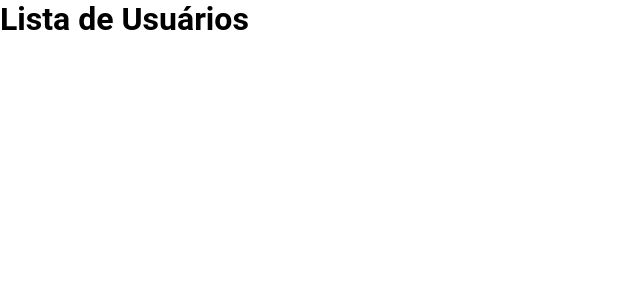
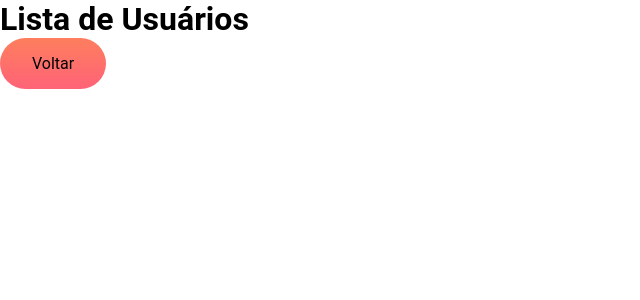
Before and after one commit to RABF1969/devclub-cadastro-usuarios, a React (Vite) app: page /lista-de-usuarios in a window 1280 px wide. Shown: the top 300 px of the page, without its empty margins (0-640 px from the left). Built offline with nearby package versions, Linux system fonts and the light colour scheme.

Commit message:
alteraçao no componente button

```diff
--- /dev/null
+++ b/src/components/Button/index.jsx
@@ -0,0 +1,10 @@
+import { Button} from "./styles";
+
+function DefaultButton({children, ...props}){
+
+    return(
+  <Button {...props}>{children}</Button>
+ )
+}
+
+export default DefaultButton;
--- /dev/null
+++ b/src/components/Button/styles.js
@@ -0,0 +1,20 @@
+import styled from "styled-components";
+
+export const Button = styled.button`
+border: none;
+background: linear-gradient(180deg, #FE7E5D, #FF6378 100%);
+font-size: 16px;
+padding: 16px 32px;
+width: fit-content;
+border-radius: 30px;
+cursor: pointer;
+
+&:hover {
+  opacity: 0.8;
+}
+
+&:active {
+  opacity: 0.5;
+}
+
+`
--- a/src/pages/Home/index.jsx
+++ b/src/pages/Home/index.jsx
@@ -8,10 +8,10 @@ import {
   Form,
   ContainerInputs,
   Input,
-  Button,
   ImputLabel,
 } from "./styles";
 import UsersImage from "../../assets/users.png";
+import Button from "../../components/Button";
 function Home() {
 const inputName = useRef();
 const inputAge = useRef();
--- a/src/pages/Home/styles.js
+++ b/src/pages/Home/styles.js
@@ -67,22 +67,3 @@ span {
   font-weight: bold;
 }
 `;
-
-export const Button = styled.button`
-border: none;
-background: linear-gradient(180deg, #FE7E5D, #FF6378 100%);
-font-size: 16px;
-padding: 16px 32px;
-width: fit-content;
-border-radius: 30px;
-cursor: pointer;
-
-&:hover {
-  opacity: 0.8;
-}
-
-&:active {
-  opacity: 0.5;
-}
-
-`;
--- a/src/pages/ListUsers/index.jsx
+++ b/src/pages/ListUsers/index.jsx
@@ -1,7 +1,10 @@
+import Button from "../../components/Button";
+
 function ListUsers() {
     return (
         <div>
         <h1>Lista de Usuários</h1>
+        <Button>Voltar</Button>
         </div>
     );
 
```
